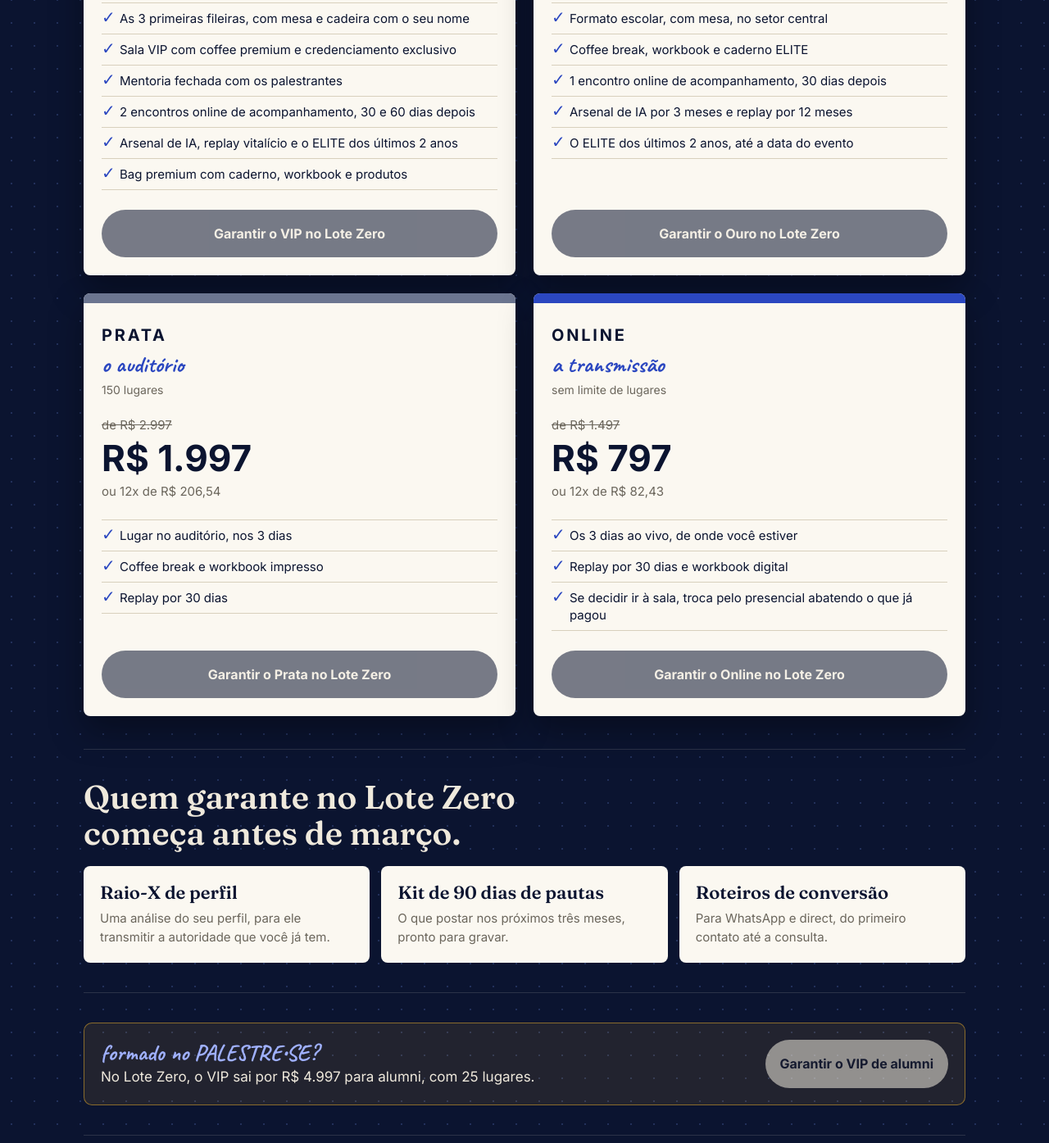
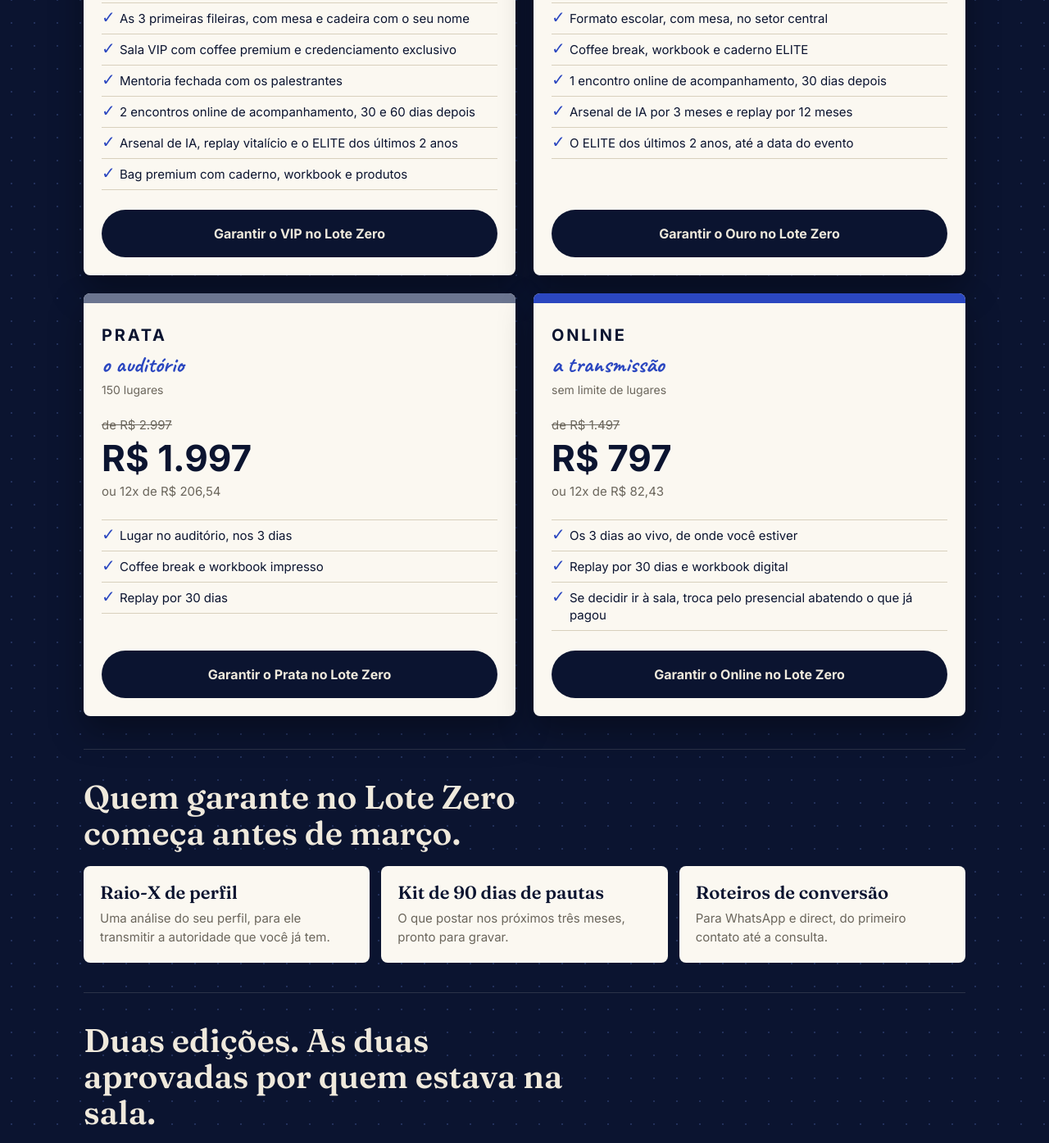
Before and after one commit to brunnofalcao/elite, a plain HTML site: page lote-zero/index.html in a window 1280 px wide. Shown: the part 938-2333 px from the top of the page at 82% size. Drawn offline with Linux system fonts and the light colour scheme.

Commit message:
Atualizar o index.html

```diff
--- a/lote-zero/index.html
+++ b/lote-zero/index.html
@@ -57,9 +57,6 @@ h1 .marca{background:var(--marca);color:var(--ink);padding:0 .14em .04em;display
 .bonus div{background:var(--cartao);color:var(--ink);border-radius:8px;padding:20px}
 .bonus b{display:block;font-family:Fraunces,Georgia,serif;font-size:22px;line-height:1.15;margin-bottom:6px}
 .bonus p{font-size:15px;color:var(--plapis)}
-.alumni{display:flex;flex-wrap:wrap;align-items:center;justify-content:space-between;gap:16px;background:rgba(242,179,42,.1);border:1px solid rgba(242,179,42,.5);border-radius:10px;padding:20px}
-.alumni p{max-width:56ch}
-.alumni .btn{margin-top:0;background:var(--tinta);color:var(--ink)}
 .prova{display:grid;grid-template-columns:repeat(2,1fr);gap:18px}
 @media(min-width:760px){.prova{grid-template-columns:repeat(4,1fr)}}
 .prova b{display:block;font-family:Fraunces,Georgia,serif;font-size:36px;line-height:1}
@@ -116,7 +113,7 @@ fbq('init','460696430970324');fbq('track','PageView');fbq('track','ViewContent',
           <li>Arsenal de IA, replay vitalício e o ELITE dos últimos 2 anos</li>
           <li>Bag premium com caderno, workbook e produtos</li>
         </ul>
-        <a class="btn" data-ing="vip" data-valor="7997" href="#">Garantir o VIP no Lote Zero</a>
+        <a class="btn" data-ing="vip" data-valor="7997" href="https://pay.hotmart.com/T108262282L?off=47jehgmh&checkoutMode=10">Garantir o VIP no Lote Zero</a>
       </div>
     </article>
     <article class="ing">
@@ -131,7 +128,7 @@ fbq('init','460696430970324');fbq('track','PageView');fbq('track','ViewContent',
           <li>Arsenal de IA por 3 meses e replay por 12 meses</li>
           <li>O ELITE dos últimos 2 anos, até a data do evento</li>
         </ul>
-        <a class="btn" data-ing="ouro" data-valor="3997" href="#">Garantir o Ouro no Lote Zero</a>
+        <a class="btn" data-ing="ouro" data-valor="3997" href="https://pay.hotmart.com/T108262282L?off=eq0yjim0&checkoutMode=10">Garantir o Ouro no Lote Zero</a>
       </div>
     </article>
     <article class="ing">
@@ -144,7 +141,7 @@ fbq('init','460696430970324');fbq('track','PageView');fbq('track','ViewContent',
           <li>Coffee break e workbook impresso</li>
           <li>Replay por 30 dias</li>
         </ul>
-        <a class="btn" data-ing="prata" data-valor="1997" href="#">Garantir o Prata no Lote Zero</a>
+        <a class="btn" data-ing="prata" data-valor="1997" href="https://pay.hotmart.com/T108262282L?off=uf53sgjn&checkoutMode=10">Garantir o Prata no Lote Zero</a>
       </div>
     </article>
     <article class="ing">
@@ -157,7 +154,7 @@ fbq('init','460696430970324');fbq('track','PageView');fbq('track','ViewContent',
           <li>Replay por 30 dias e workbook digital</li>
           <li>Se decidir ir à sala, troca pelo presencial abatendo o que já pagou</li>
         </ul>
-        <a class="btn" data-ing="online" data-valor="797" href="#">Garantir o Online no Lote Zero</a>
+        <a class="btn" data-ing="online" data-valor="797" href="https://pay.hotmart.com/T108262282L?off=bs8fji3a&checkoutMode=10">Garantir o Online no Lote Zero</a>
       </div>
     </article>
   </section>
@@ -168,13 +165,6 @@ fbq('init','460696430970324');fbq('track','PageView');fbq('track','ViewContent',
       <div><b>Raio-X de perfil</b><p>Uma análise do seu perfil, para ele transmitir a autoridade que você já tem.</p></div>
       <div><b>Kit de 90 dias de pautas</b><p>O que postar nos próximos três meses, pronto para gravar.</p></div>
       <div><b>Roteiros de conversão</b><p>Para WhatsApp e direct, do primeiro contato até a consulta.</p></div>
-    </div>
-  </section>
-
-  <section class="bloco so-ativo">
-    <div class="alumni">
-      <p><span class="mao">formado no PALESTRE•SE?</span><br>No Lote Zero, o VIP sai por R$ 4.997 para alumni, com 25 lugares.</p>
-      <a class="btn" data-ing="alumni" data-valor="4997" href="#">Garantir o VIP de alumni</a>
     </div>
   </section>
 
@@ -194,22 +184,11 @@ fbq('init','460696430970324');fbq('track','PageView');fbq('track','ViewContent',
 </div>
 
 <script>
-/* ===== CONFIGURAÇÃO: cole aqui os links de checkout do Lote Zero ===== */
-var CHECKOUT = {
-  vip:    'COLE_AQUI_O_CHECKOUT_VIP',
-  ouro:   'COLE_AQUI_O_CHECKOUT_OURO',
-  prata:  'COLE_AQUI_O_CHECKOUT_PRATA',
-  online: 'COLE_AQUI_O_CHECKOUT_ONLINE',
-  alumni: 'COLE_AQUI_O_CHECKOUT_VIP_ALUMNI'
-};
 var LIMITE = '2026-11-05T23:59:59-03:00';
-/* ===================================================================== */
 (function () {
-  var qs = location.search.replace(/^\?/, '');
+  var qs = location.search.replace(/^\?/, '').replace(/(^|&)teste=fim/, '');
   document.querySelectorAll('a[data-ing]').forEach(function (a) {
-    var url = CHECKOUT[a.getAttribute('data-ing')] || '';
-    if (!url || url.indexOf('COLE_AQUI') === 0) { a.removeAttribute('href'); a.style.opacity = '.55'; return; }
-    a.href = qs ? url + (url.indexOf('?') > -1 ? '&' : '?') + qs : url;
+    if (qs) a.href = a.href + '&' + qs;
     a.addEventListener('click', function () {
       if (window.fbq) fbq('track', 'InitiateCheckout', { content_name: 'ELITE 2027 ' + a.getAttribute('data-ing') + ' Lote Zero', value: Number(a.getAttribute('data-valor')), currency: 'BRL' });
     });
```
